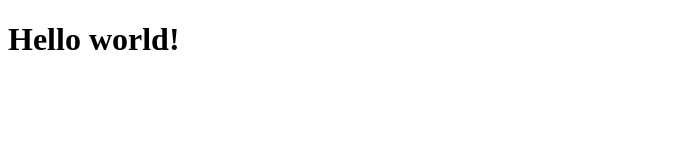
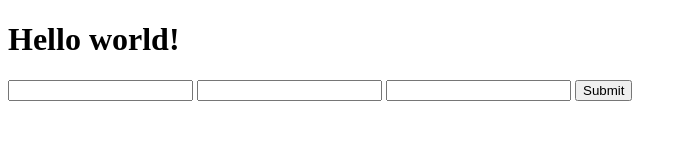
Before and after one commit to mukhammadali010/nt76-2-dars, a plain HTML site: page index.html in a window 1280 px wide. Shown: the whole page, without its empty margins (0-687 px from the left). Drawn offline with Linux system fonts and the light colour scheme.

Commit message:
new branch added

```diff
--- a/index.html
+++ b/index.html
@@ -8,5 +8,11 @@
 </head>
 <body>
     <h1>Hello world!</h1>
+    <form action="/login">
+        <input type="text" name="" id="">
+        <input type="number" name="" id="">
+        <input type="email" name="" id="">
+        <input type="submit" name="" id="">
+    </form>
 </body>
 </html>
```
